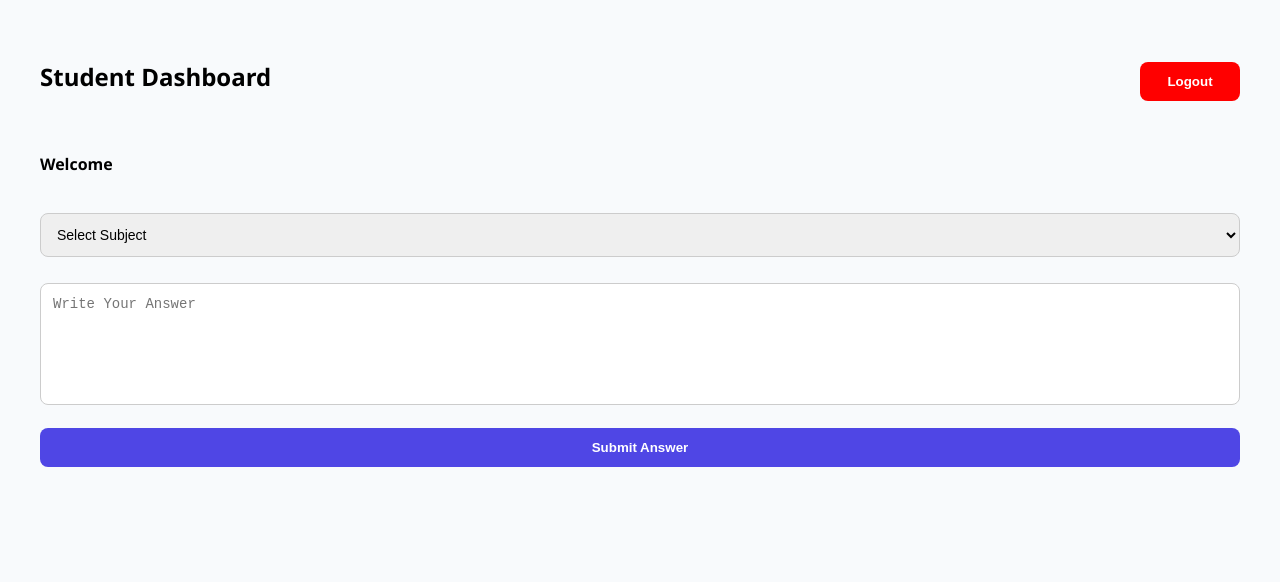
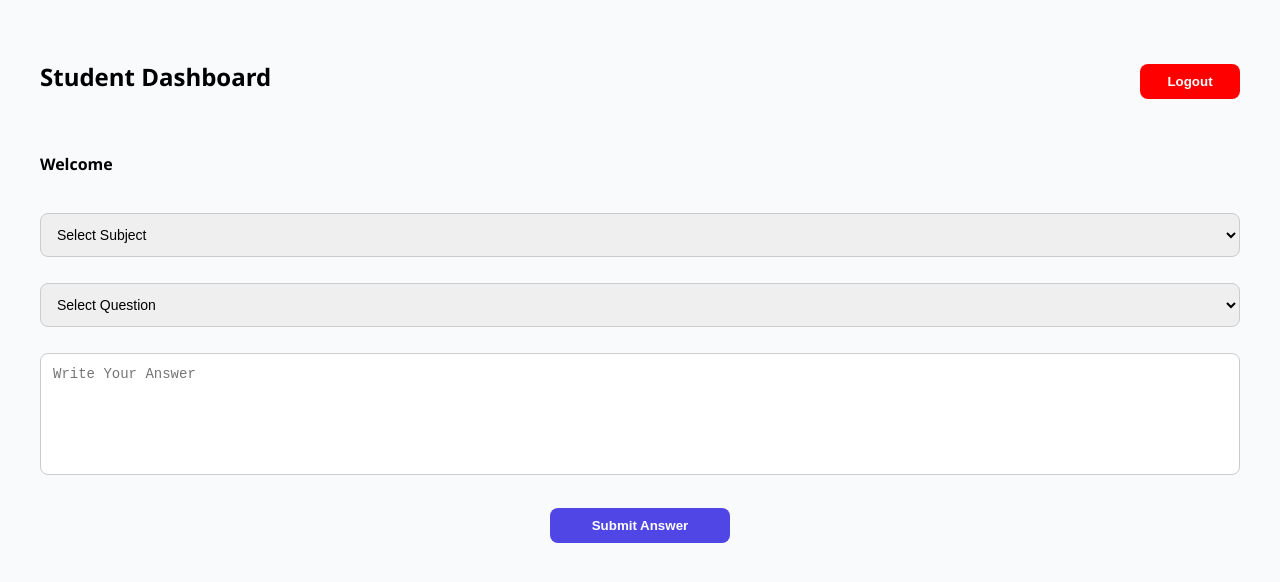
Before and after one commit to Nishika33/ai-answer-evaluator-frontend, a React (Create React App) app: page /student in a window 1280 px wide. Shown: the top 582 px of the page. Built offline with nearby package versions, Linux system fonts and the light colour scheme.

Commit message:
UI improvements and password eye icon

```diff
--- a/src/FacultyPage.js
+++ b/src/FacultyPage.js
@@ -74,7 +74,7 @@ Logout
 
 <div className="section">
 
-<h3 className="small-btn">Add Question</h3>
+<h3>Add Question</h3>
 
 <select onChange={e=>setSubject(e.target.value)}>
 
@@ -103,7 +103,7 @@ value={maxScore}
 onChange={e=>setMaxScore(e.target.value)}
 />
 
-<button onClick={addQuestion}>
+<button className="small-btn" onClick={addQuestion}>
 Save Question
 </button>
 
@@ -112,6 +112,7 @@ Save Question
 <div className="section">
 
 <h3>Search Results</h3>
+
 <div className="search-container">
 
 <input
@@ -126,6 +127,7 @@ Search
 <button className="small-btn" onClick={viewAllResults}>
 View All Results
 </button>
+
 </div>
 
 </div>
--- a/src/RegisterPage.js
+++ b/src/RegisterPage.js
@@ -5,12 +5,7 @@ import "./styles.css";
 
 export default function RegisterPage(){
 
-const [user,setUser]=useState({
-username:"",
-password:"",
-role:"",
-rollNumber:""
-});
+const [showPassword,setShowPassword] = useState(false);
 
 const navigate=useNavigate();
 
@@ -45,11 +40,22 @@ placeholder="Username"
 onChange={e=>setUser({...user,username:e.target.value})}
 />
 
+<div className="password-container">
+
 <input
-type="password"
+type={showPassword ? "text" : "password"}
 placeholder="Password"
 onChange={e=>setUser({...user,password:e.target.value})}
 />
+
+<span
+className="eye-icon"
+onClick={()=>setShowPassword(!showPassword)}
+>
+👁
+</span>
+
+</div>
 
 <select
 onChange={e=>setUser({...user,role:e.target.value})}
--- a/src/StudentPage.js
+++ b/src/StudentPage.js
@@ -27,7 +27,9 @@ const loadQuestions = async (sub) => {
 
 setSubject(sub);
 
-const res = await axios.get(`https://ai-answer-evaluator-backend.onrender.com/api/questions/${sub}`);
+const res = await axios.get(
+`https://ai-answer-evaluator-backend.onrender.com/api/questions/${sub}`
+);
 
 setQuestions(res.data);
 
@@ -36,16 +38,13 @@ setQuestions(res.data);
 const submitAnswer = async () => {
 
 const res = await axios.post(
-
 `https://ai-answer-evaluator-backend.onrender.com/api/submit/${questionId}`,
-
 {
 studentUsername: username,
 rollNumber: rollNumber,
 studentAnswer: studentAnswer,
 subject: subject
 }
-
 );
 
 setResult(res.data);
@@ -72,7 +71,7 @@ Logout
 
 <select onChange={e=>loadQuestions(e.target.value)}>
 
-<option>Select Subject</option>
+<option value="">Select Subject</option>
 <option>Artificial Intelligence</option>
 <option>Machine Learning</option>
 <option>Data Science</option>
@@ -83,23 +82,19 @@ Logout
 
 </div>
 
-{questions.length>0 &&(
+{/* Question dropdown always visible */}
 
 <select onChange={e=>setQuestionId(e.target.value)}>
 
-<option>Select Question</option>
+<option value="">Select Question</option>
 
 {questions.map(q=>(
-
 <option key={q.id} value={q.id}>
 {q.questionText}
 </option>
-
 ))}
 
 </select>
-
-)}
 
 <textarea
 rows="6"
--- a/src/styles.css
+++ b/src/styles.css
@@ -1,12 +1,11 @@
 body{
-font-family: 'Segoe UI', Tahoma, Geneva, Verdana, sans-serif;
-background: linear-gradient(135deg,#1e293b,#4f46e5);
+font-family:'Segoe UI',Tahoma,Geneva,Verdana,sans-serif;
+background:linear-gradient(135deg,#1e293b,#4f46e5);
 margin:0;
 padding:0;
 color:white;
 }
 
-/* center container */
 .container{
 display:flex;
 justify-content:center;
@@ -15,7 +14,6 @@ min-height:100vh;
 padding:20px;
 }
 
-/* card */
 .card{
 background:white;
 color:black;
@@ -25,7 +23,6 @@ width:420px;
 box-shadow:0px 10px 30px rgba(0,0,0,0.3);
 }
 
-/* headings */
 .title{
 text-align:center;
 margin-bottom:25px;
@@ -36,7 +33,6 @@ text-align:center;
 margin-bottom:30px;
 }
 
-/* form inputs */
 input,select,textarea{
 width:100%;
 padding:12px;
@@ -52,16 +48,8 @@ textarea{
 resize:none;
 }
 
-/* buttons */
-.small-btn{
-width:200px;
-display:block;
-margin:15px auto;
-}
-
 button{
-width:100%;
-padding:12px;
+padding:10px 16px;
 border:none;
 border-radius:8px;
 background:#4f46e5;
@@ -75,7 +63,17 @@ button:hover{
 background:#4338ca;
 }
 
-/* dashboard layout */
+.submit-btn{
+width:180px;
+display:block;
+margin:10px auto;
+padding: 10px;
+}
+
+.small-btn{
+width:150px;
+}
+
 .dashboard{
 padding:40px;
 background:#f8fafc;
@@ -83,7 +81,6 @@ min-height:100vh;
 color:black;
 }
 
-/* header */
 .header{
 display:flex;
 justify-content:space-between;
@@ -91,7 +88,6 @@ align-items:center;
 margin-bottom:30px;
 }
 
-/* logout button */
 .logout{
 background:red;
 width:100px;
@@ -99,8 +95,8 @@ width:100px;
 
 .search-container{
 display:flex;
+align-items:center;
 gap:10px;
-margin-bottom:20px;
 }
 
 .search-container input{
@@ -108,10 +104,9 @@ flex:1;
 }
 
 .search-btn{
-width:150px;
+width:120px;
 }
 
-/* table */
 .table{
 width:100%;
 border-collapse:collapse;
```
